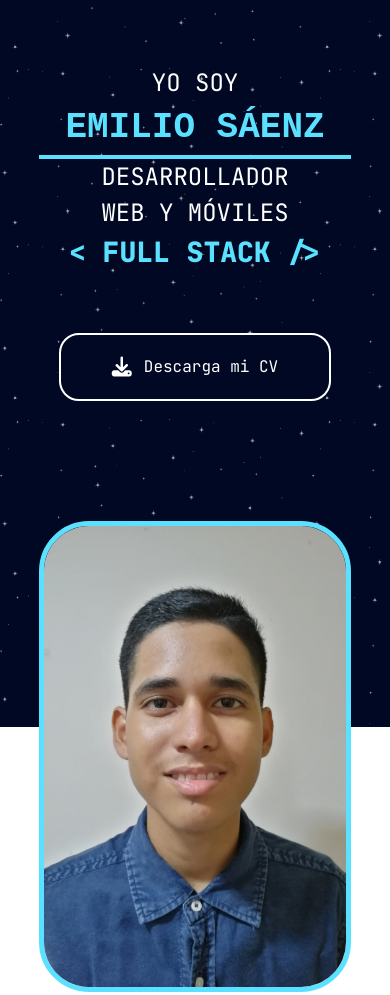
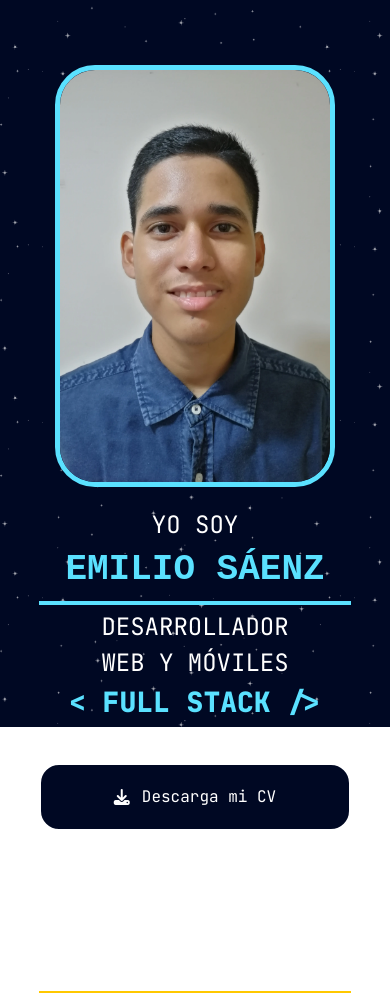
Before and after one commit to EmilioSG23/curriculum, an Astro site: page /curriculum/ in a window 390 px wide. Shown: the part 117-1112 px from the top of the page. Built offline with nearby package versions, Linux system fonts and the light colour scheme; Astro itself is replaced by a stand-in of ours; a web font is replaced by a local one; what @midudev/tailwind-animations would draw is missing.

Commit message:
Refactor Info.astro for improved text animation and update global.css breakpoints

```diff
--- a/src/pages/Info.astro
+++ b/src/pages/Info.astro
@@ -1,21 +1,16 @@
 ---
 import { useT } from "../i18n/utils";
-const t = useT()
+const t = useT();
 ---
+
 <script>
-    const textos = [
-        "Yo soy",
-        "Emilio Saenz",
-        "Desarrollador web",
-        "y móviles",
-        "< FULL STACK />"
-    ];
+	const textos = ["Yo soy", "Emilio Saenz", "Desarrollador web", "y móviles", "< FULL STACK />"];
 
 	function typeWriterEffect(spanElement: any, text: string | any[], speed = 100) {
 		return new Promise<void>((resolve) => {
 			let i = 0;
-            spanElement.classList.add('animate-cursor');
-            spanElement.innerText = '';
+			spanElement.classList.add("animate-cursor");
+			spanElement.innerText = "";
 
 			const interval = setInterval(() => {
 				spanElement.innerText += text[i];
@@ -23,8 +18,8 @@ const t = useT()
 
 				if (i === text.length) {
 					clearInterval(interval);
-                    if (spanElement.id !== 'ani-5') {
-                        spanElement.classList.remove('animate-cursor');
+					if (spanElement.id !== "ani-5") {
+						spanElement.classList.remove("animate-cursor");
 					}
 					resolve();
 				}
@@ -33,38 +28,67 @@ const t = useT()
 	}
 
 	async function animateText() {
-        const elements = ['ani-1', 'ani-2', 'ani-3', 'ani-4', 'ani-5'];
+		const elements = ["ani-1", "ani-2", "ani-3", "ani-4", "ani-5"];
 		for (let i = 0; i < elements.length; i++) {
 			const element = document.getElementById(elements[i]);
 			if (element) {
-                await typeWriterEffect(element, textos[i].replace(/ /g, '\u00A0'), 100);
+				await typeWriterEffect(element, textos[i].replace(/ /g, "\u00A0"), 100);
 			}
 		}
 	}
 	//window.onload = animateText;
 </script>
 
-<section id = "info" class="my-5 text-content font-main">
-	<div class="flex flex-col lg:flex-row items-center gap-y-5 py-20 gap-x-[64px] mx-auto max-w-6xl uppercase">
-		<div class = "order-2 lg:order-1 flex-[2] lg:ml-5 flex justify-center mt-20 lg:mt-0">
-			<img src = "perfil.webp" class = "w-[80%] sm:w-[35%] lg:w-[80%] rounded-[50px] border-[5px] border-neon
-			animate-fade-in" alt = "Foto de perfil de Emilio Sáenz">
+<section id="info" class="my-5 text-content font-main">
+	<div
+		class="flex flex-col md:flex-row items-center gap-y-5 py-20 gap-x-[64px] mx-auto max-w-6xl uppercase"
+	>
+		<div class="flex-1 md:h-full md:flex-[2] lg:ml-5 flex justify-center px-5">
+			<img
+				src="perfil.webp"
+				class="w-full xxs:w-[80%] xs:w-[60%] md:w-full rounded-[40px] xs:rounded-[50px] border-[5px] border-neon
+			animate-fade-in"
+				alt="Foto de perfil de Emilio Sáenz"
+			/>
 		</div>
-		<div class = "order-1 lg:order-2 flex-[3] lg:mr-5 flex-col w-[80%] text-center lg:text-left lg:justify-start
-			animate-fade-in">
-			<span id = "ani-1" class = "text-[24px] sm:text-[48px]" data-translate="info.ani-1">{t("info.ani-1")}</span><br>
-			<h1 class = "font-title font-bold text-[36px] sm:text-[70px] uppercase inline-block">
-				<span id = "ani-2" class="text-neon">Emilio Sáenz</span>
+		<div
+			class="h-full flex-1 md:flex-[3] md:mr-5 flex-col w-[80%] text-center justify-center items-center md:text-left md:justify-start
+			animate-fade-in"
+		>
+			<span id="ani-1" class="info-normal" data-translate="info.ani-1">{t("info.ani-1")}</span><br
+			/>
+			<h1
+				class="font-title font-bold text-[30px] xxs:text-[36px] xs:text-[50px] lg:text-[70px] uppercase inline-block"
+			>
+				<span id="ani-2" class="text-neon">Emilio Sáenz</span>
 			</h1>
-			<div class = {`h-[4px] w-full bg-neon`}></div>
-			<div><span id = "ani-3"  class = "text-[24px] sm:text-[48px]" data-translate="info.ani-3">{t("info.ani-3")}</span></div>
-			<div><span id = "ani-4"  class = "text-[24px] sm:text-[48px]" data-translate="info.ani-4">{t("info.ani-4")}</span></div>
-			<div><span id = "ani-5"  class = "inline font-extrabold text-[28px] sm:text-[56px] text-neon">{"< FULL STACK />"}</span></div>
-			<div class = "flex items-center justify-center w-full mt-10">
-				<a href="CurriculumVitae - Emilio Saenz.pdf" download = "CurriculumVitae - Emilio Saenz.pdf"
-				class="bg-background cursor-pointer rounded-[20px] p-5 border-2 border-content m-5 text-center w-full sm:w-1/2 h-full flex items-center justify-center
-				hover:bg-content hover:text-background transition normal-case gap-x-3">
-					<i class = "fa fa-download text-[20px]"></i><span data-section="info" data-value="download-cv" data-translate="info.download-cv">{t("info.download-cv")}</span>
+			<div class={`h-[4px] w-full bg-neon my-1`}></div>
+			<div>
+				<span id="ani-3" class="info-normal" data-translate="info.ani-3">{t("info.ani-3")}</span>
+			</div>
+			<div>
+				<span id="ani-4" class="info-normal" data-translate="info.ani-4">{t("info.ani-4")}</span>
+			</div>
+			<div>
+				<span
+					id="ani-5"
+					class="inline font-extrabold text-[24px] xxs:text-[28px] xs:text-[36px] lg:text-[56px] text-neon"
+					>{"< FULL STACK />"}</span
+				>
+			</div>
+			<div class="flex items-center justify-center w-full mt-10">
+				<a
+					href="CurriculumVitae - Emilio Saenz.pdf"
+					download="CurriculumVitae - Emilio Saenz.pdf"
+					class="bg-background cursor-pointer rounded-[10px] xxs:rounded-[20px] p-3 xxs:p-5 border-2 border-content xs:m-5 text-center
+					w-full sm:w-3/4 lg:w-1/2 h-full flex items-center justify-center
+					hover:bg-content hover:text-background transition normal-case gap-x-3 text-[12px] xxs:text-[16px] lg:text-[20px]"
+				>
+					<i class="fa fa-download"></i><span
+						data-section="info"
+						data-value="download-cv"
+						data-translate="info.download-cv">{t("info.download-cv")}</span
+					>
 				</a>
 			</div>
 		</div>
@@ -72,15 +96,16 @@ const t = useT()
 </section>
 
 <style>
-    .animate-cursor{
+	.animate-cursor {
 		width: 100%;
 		white-space: nowrap;
 		overflow: hidden;
 		border-right: 5px solid var(--color-content);
-        animation: cursor .4s step-end infinite alternate;
+		animation: cursor 0.4s step-end infinite alternate;
 	}
 	@keyframes cursor {
-        50%{ border-color: transparent;}
+		50% {
+			border-color: transparent;
 		}
-
+	}
 </style>
--- a/src/styles/global.css
+++ b/src/styles/global.css
@@ -49,7 +49,8 @@
 		--font-hand: "Just Another Hand", "cursive";
 		--font-content: ;
 
-		--breakpoint-xs: 320px;
+		--breakpoint-xs: 420px;
+		--breakpoint-xxs: 320px;
 	}
 }
 
@@ -72,3 +73,7 @@ html {
 	-ms-overflow-style: none;
 	scrollbar-width: none;
 }
+
+.info-normal {
+	@apply text-[20px] xxs:text-[24px] xs:text-[36px] lg:text-[48px];
+}
```
Lines whose indentation alone changed are shown as unchanged.
